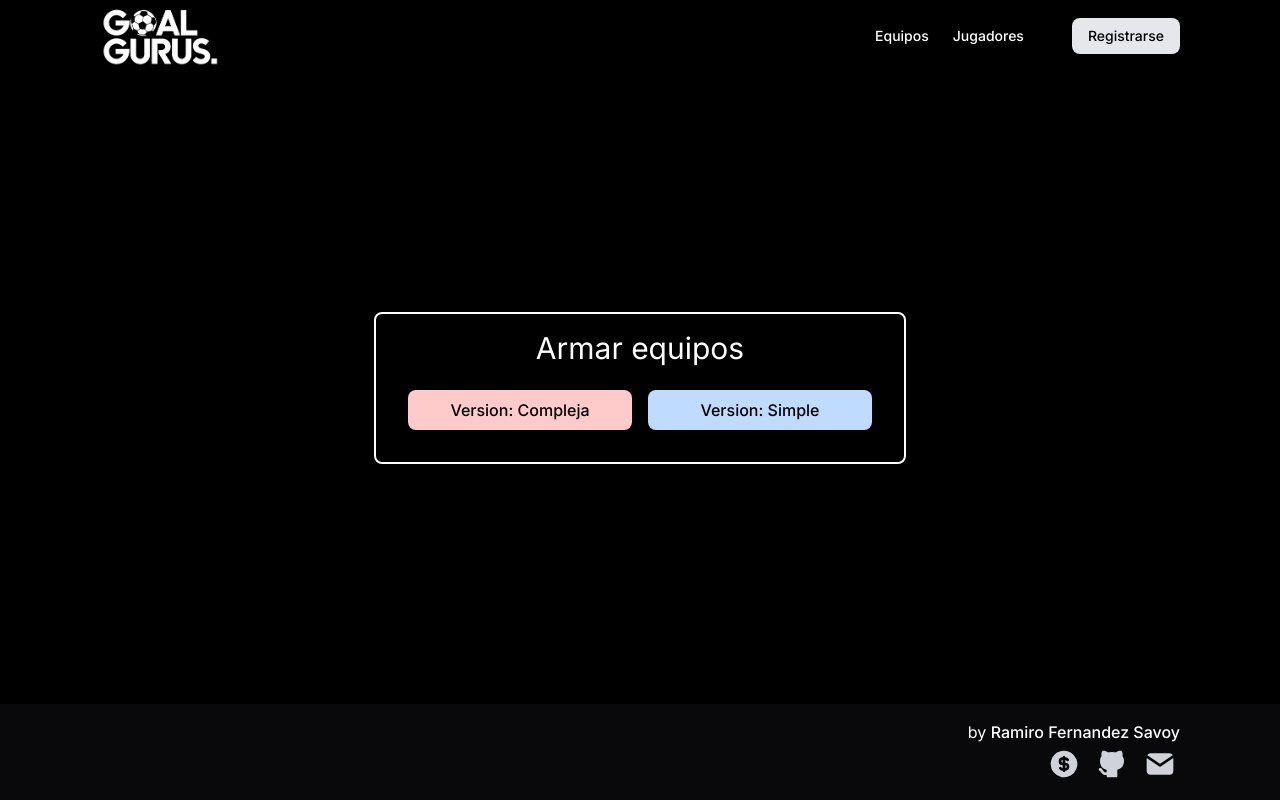
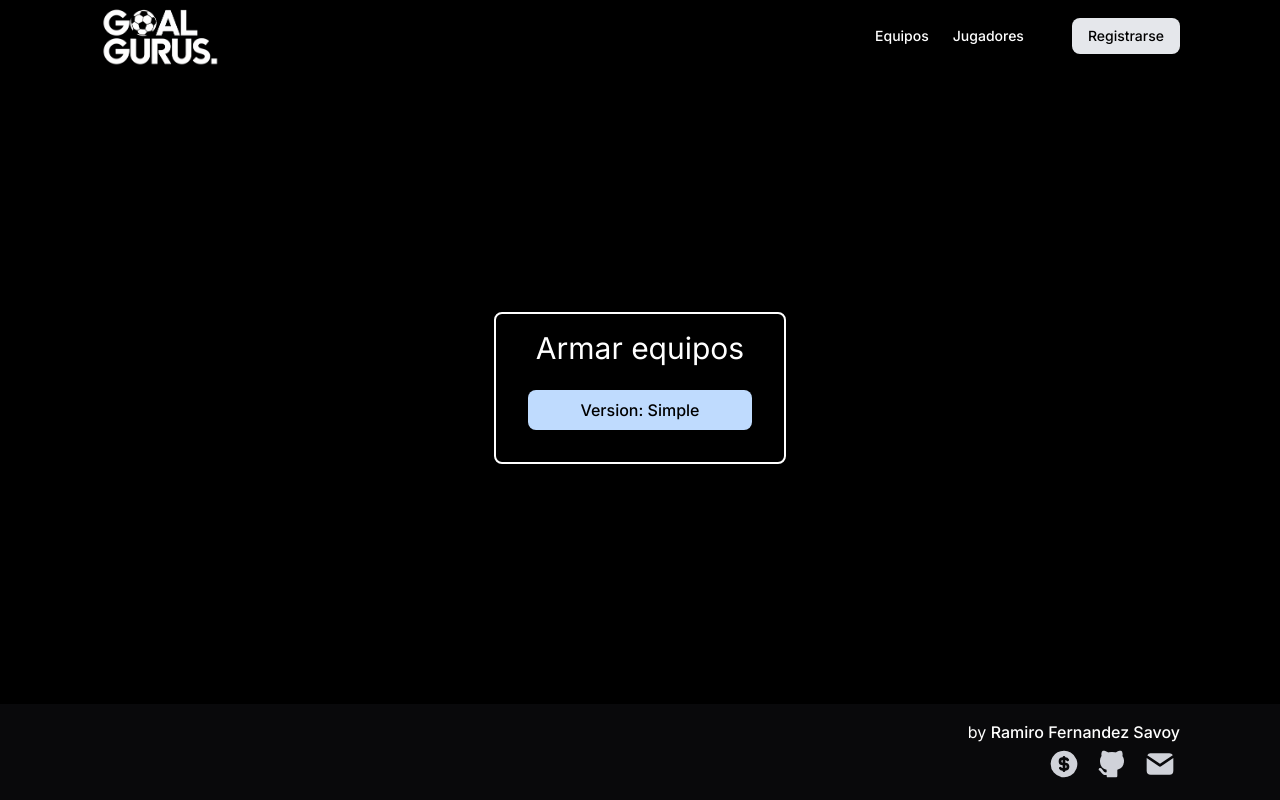
Before and after one commit to ramirofernandezsavoy/gg-teamshuffler, a Next.js app: page / in a window 1280 px wide. Built offline with nearby package versions, Linux system fonts and the light colour scheme.

Commit message:
fix: Disabled complex version

```diff
--- a/src/app/page.tsx
+++ b/src/app/page.tsx
@@ -7,9 +7,9 @@ export default function Home() {
           <div className="border-white rounded-lg border-2 px-8 py-4">
             <h2 className="text-center text-3xl">Armar equipos</h2>
             <div className="flex flex-col md:flex-row py-4 gap-4 mt-2">
-              <Link href="/teams" className="flex flex-col items-center justify-center bg-red-200 hover:bg-red-400 duration-200 px-4 py-2 w-56 text-black rounded-lg font-medium">
+              {/* <Link href="/teams" className="flex flex-col items-center justify-center bg-red-200 hover:bg-red-400 duration-200 px-4 py-2 w-56 text-black rounded-lg font-medium">
                 Version: Compleja
-              </Link>
+              </Link>   */}
               <Link href="/teams2" className="flex flex-col items-center justify-center bg-blue-200 hover:bg-blue-400 duration-200 px-4 py-2 w-56 text-black rounded-lg font-medium">
                 Version: Simple
               </Link>
```
